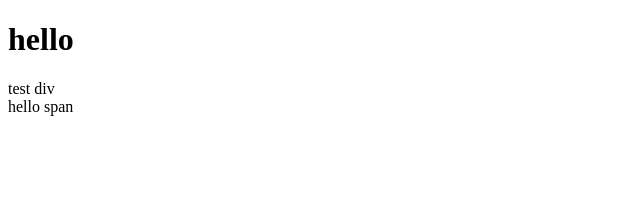
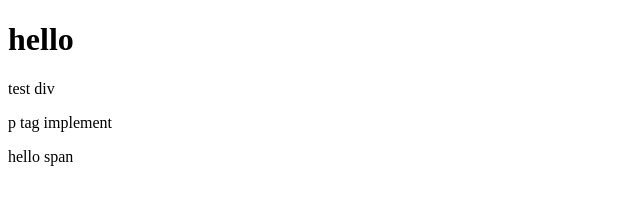
Before and after one commit to ankit-madhwani/test, a plain HTML site: page index.html in a window 1280 px wide. Shown: the whole page, without its empty margins (0-640 px from the left). Drawn offline with Linux system fonts and the light colour scheme.

Commit message:
p tag added

```diff
--- a/index.html
+++ b/index.html
@@ -10,6 +10,8 @@
       test div
     </div>
 
+    <p>p tag implement</p>
+
     <span>hello span</span>
   </body>
 </html>
```
